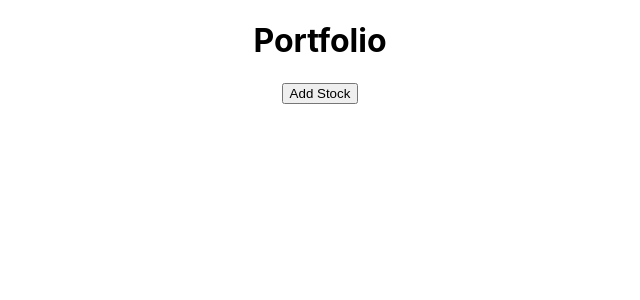
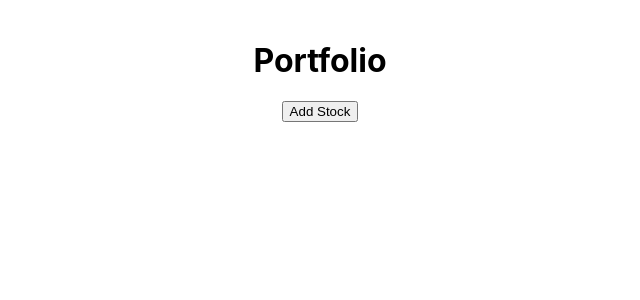
Before and after one commit to sudheervilluri/portifolio-tracker, a React (Create React App) app: page / in a window 1280 px wide. Shown: the top 300 px of the page, without its empty margins (320-960 px from the left). Built offline with nearby package versions, Linux system fonts and the light colour scheme.

Commit message:
Add styles

```diff
--- a/package.json
+++ b/package.json
@@ -6,6 +6,7 @@
     "@testing-library/jest-dom": "^5.16.5",
     "@testing-library/react": "^13.4.0",
     "@testing-library/user-event": "^13.5.0",
+    "emotion": "^11.0.0",
     "react": "^18.2.0",
     "react-dom": "^18.2.0",
     "react-scripts": "5.0.1",
--- a/src/components/portfolio.js
+++ b/src/components/portfolio.js
@@ -1,4 +1,5 @@
 import React, { useState } from 'react';
+import { css, cx } from 'emotion';
 
 const Portfolio = () => {
   const [stocks, setStocks] = useState([]);
@@ -6,7 +7,6 @@ const Portfolio = () => {
   const addStock = (symbol, quantity) => {
     setStocks([...stocks, { symbol, quantity }]);
   };
-
 
   const buyStock = (symbol, quantity) => {
     setStocks(stocks.map((stock) => {
@@ -26,8 +26,43 @@ const Portfolio = () => {
     }));
   };
 
+  const portfolioStyles = css`
+    padding: 20px;
+    text-align: center;
+
+    h1 {
+      font-size: 2em;
+      margin-bottom: 20px;
+    }
+
+    ul {
+      list-style: none;
+      padding: 0;
+      margin: 0;
+
+      li {
+        margin-bottom: 10px;
+        display: flex;
+        justify-content: space-between;
+        align-items: center;
+      }
+
+      button {
+        padding: 10px 20px;
+        background-color: lightgray;
+        border: none;
+        border-radius: 5px;
+        cursor: pointer;
+        font-size: 1em;
+        &:hover {
+          background-color: gray;
+        }
+      }
+    }
+  `;
+
   return (
-    <div>
+    <div className={portfolioStyles}>
       <h1>Portfolio</h1>
       <button onClick={() => addStock('AAPL', 100)}>Add Stock</button>
       <ul>
```
Also changed, not shown: 1 other file (tests, documents, lock files or other folders).
